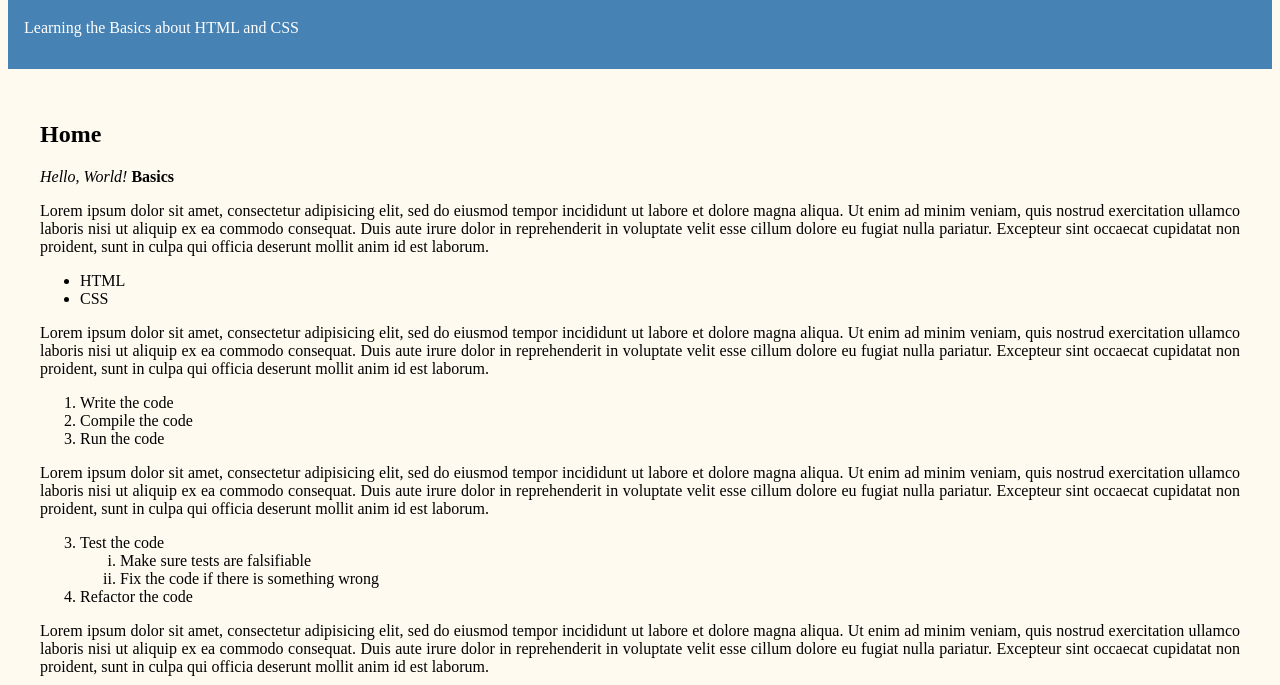
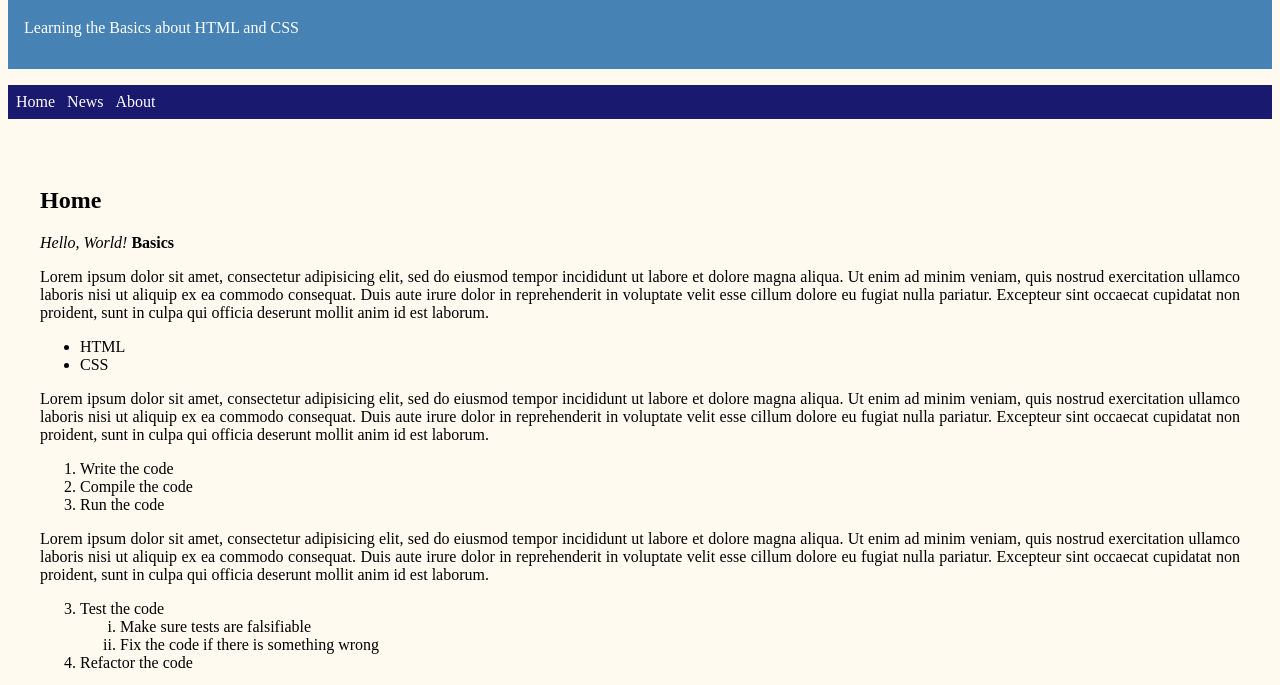
Before and after one commit to lyrahgames/html-css-basics, a plain HTML site: page index.html in a window 1280 px wide. Shown: the part 85-770 px from the top of the page. Drawn offline with Linux system fonts and the light colour scheme.

Commit message:
Add navigation bar based on hyperlinks

```diff
--- a/css/style.css
+++ b/css/style.css
@@ -1,3 +1,7 @@
+html {
+  scroll-behavior: smooth;
+}
+
 body {
   background-color: floralwhite;
   color: black;
@@ -22,3 +26,25 @@ footer {
 p {
   text-align: justify;
 }
+
+nav {
+  background-color: midnightblue;
+  color: white;
+  padding: 0.5rem;
+  margin: 1rem 0;
+}
+
+nav ul {
+  padding: 0;
+  margin: 0;
+}
+
+nav li {
+  display: inline;
+  margin-right: 0.5rem;
+}
+
+nav a {
+  color: white;
+  text-decoration: none;
+}
--- a/index.html
+++ b/index.html
@@ -1,11 +1,11 @@
 <!DOCTYPE html>
-<html lang="en">
+<html lang="en" id="top">
 <head>
   <meta charset="utf-8">
   <meta name="viewport"
         content="width=device-width, initial-scale=1.0, shrink-to-fit=no">
   <link rel="stylesheet" type="text/css" href="css/style.css">
-  <title>Learning HTML and CSS Basics</title>
+  <title>Learning HTML and CSS Basics | Home</title>
   <meta name="description"
         content="Test Website for Learning the Basics about HTML and CSS">
 </head>
@@ -14,7 +14,13 @@
     <h1>HTML and CSS</h1>
     <p>Learning the Basics about HTML and CSS</p>
   </header>
-  <nav></nav>
+  <nav>
+    <ul>
+      <li><a href="index.html">Home</a></li>
+      <li><a href="#">News</a></li>
+      <li><a href="about.html">About</a></li>
+    </ul>
+  </nav>
   <main>
     <h2>Home</h2>
     <p>
@@ -75,6 +81,7 @@
   </main>
   <footer>
     Copyright © 2020 Markus Pawellek
+    <p style="text-align: right;"><a href="#top">Back to the top</a></p>
   </footer>
 </body>
 </html>
```
Also changed, not shown: about.html (added, +36 -0 lines).
